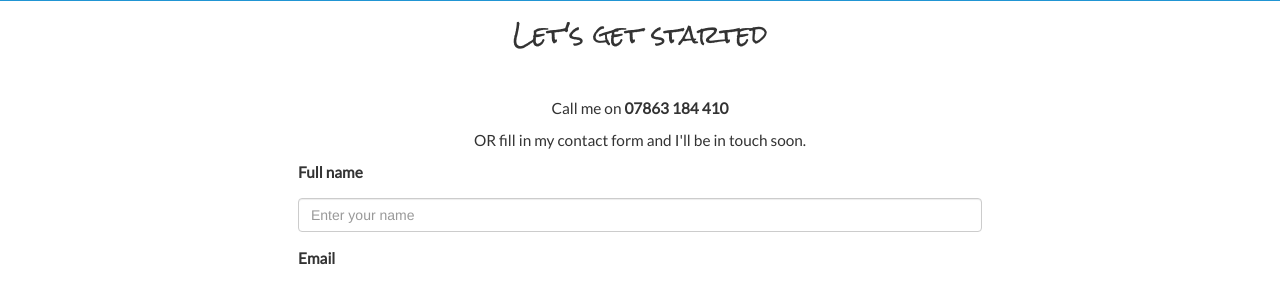
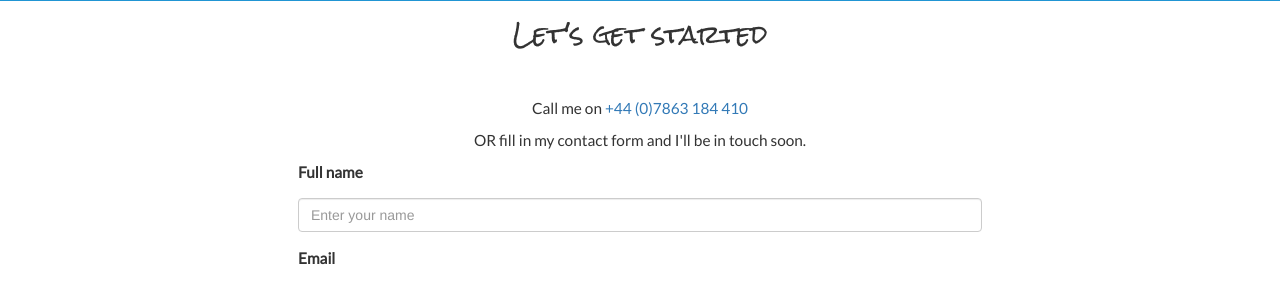
Before and after one commit to robconaty/drfrancesca, a Jekyll site: the page built from contact.html, in a window 1280 px wide and 900 px high, scrolled down 363 px. Shown: the part 161-443 px from the top of the window. Built offline with Jekyll 4.4.1, drawn with Linux system fonts in a browser that asks for light colours; nearby versions of some CDN libraries; comment, search, counter and statistics services are not loaded.

Commit message:
Update contactwidget.html

```diff
--- a/_includes/contactwidget.html
+++ b/_includes/contactwidget.html
@@ -5,7 +5,7 @@
 <p class="blogcopycentered">
 
 
-  Call me on <b>07863 184 410</b></p>
+  Call me on <a href="tel:+44-7863-184-410">+44 (0)7863 184 410</a></p>
   <p class="blogcopycentered">OR fill in my contact form and I'll be in touch soon.</p>
   <div id=formwrapper class="container">
 <form id="gform" name="gform" target="hidden_iframe" onsubmit="submitted=true;" action="https://docs.google.com/forms/d/e/1FAIpQLSfoiKmDGyXLacyztpEZk8biIsKHq8npyaqX1z9H2DaflJCYJw/formResponse?">
```
